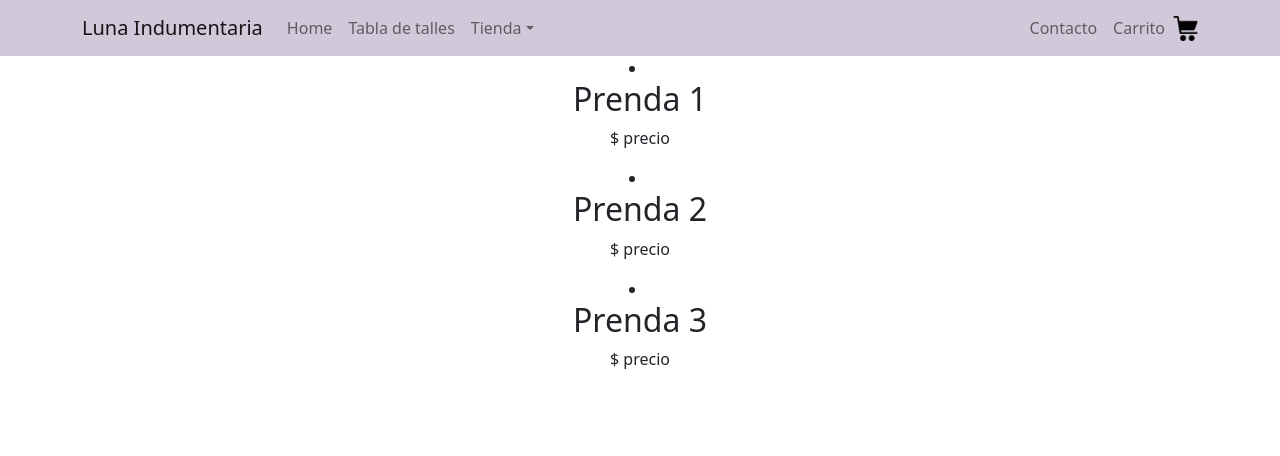
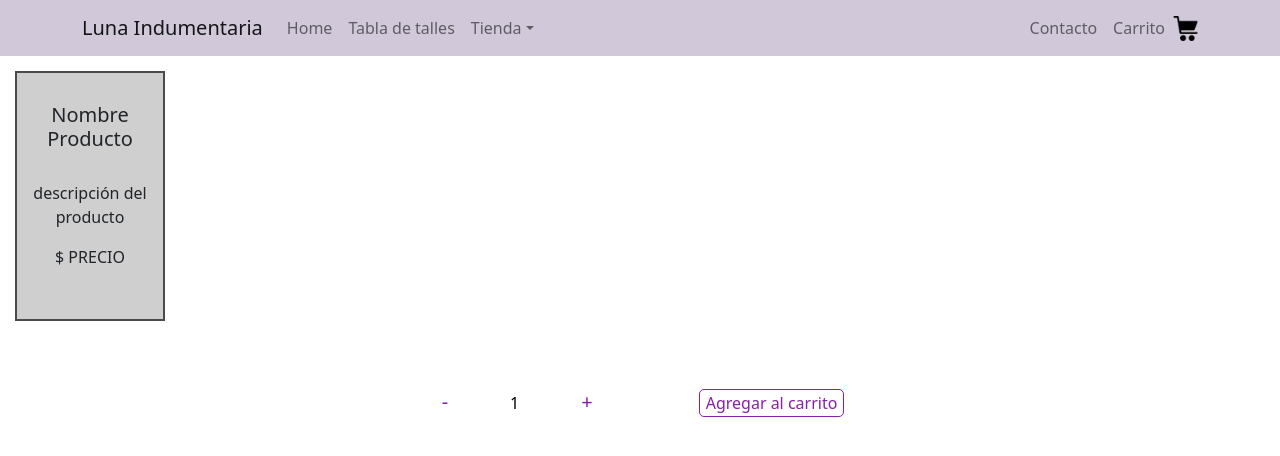
Before and after one commit to GuadalupeRedondo/ProyReact, a React (Create React App) app: page / in a window 1280 px wide. Shown: the top 456 px of the page. Built offline with nearby package versions, Linux system fonts and the light colour scheme.

Commit message:
desafio4

```diff
--- a/src/App.js
+++ b/src/App.js
@@ -2,20 +2,22 @@
 import './App.css';
 import 'bootstrap/dist/css/bootstrap.min.css';
 import NavBar from './components/NavBar/NavBar';
-import ItemListContainer from './components/ItemListContainer';
+import ItemListContainer from './components/ItemListContainer/ItemListContainer';
+import { useState } from 'react';
+import ItemCount from './components/ItemCount/ItemCount';
+
 
 
 function App() {
 
+
   return (
     <div className="App">
-    <NavBar/>
 
-
-    <div>
-      <ItemListContainer/>
-    </div>
-
+    <NavBar >
+    <ItemListContainer/>
+    </NavBar>
+    <ItemCount stock={5} initial={1}/>
     </div>
   );
 }
--- /dev/null
+++ b/src/components/ItemCount/ItemCount.css
@@ -0,0 +1,19 @@
+.boton1{
+    margin: 50px;
+    background-color: rgb(255, 255, 255);
+    border: 1px solid rgb(136, 31, 168);
+    border-radius:5px;
+    color:  #881fa8;
+}
+.boton2{
+    background-color: white;
+    margin:50px;
+    border: 0px solid rgb(255, 255, 255);
+    color:  rgb(136, 31, 168);
+    font-size:20px ;
+}
+.boton3{
+    border: 0px solid rgb(255, 255, 255);
+    background-color: white;
+    font-size:16px ;
+}
--- /dev/null
+++ b/src/components/ItemCount/ItemCount.js
@@ -0,0 +1,35 @@
+import React, { useEffect, useState } from 'react'
+
+import './ItemCount.css';
+
+const ItemCount = ({stock, initial, onAdd}) => {
+
+    const [count, setCount] = useState(initial)
+
+    function onAdd(){
+        setCount(count + 1)
+    }
+    function resta(){
+        setCount(count - 1)
+    }
+    useEffect( () => {
+        console.log({count})
+    })
+
+return (
+
+    <div>
+        <button className="boton2" onClick={resta}>-</button>
+
+        <button className="boton3">{count}</button>
+
+        <button className="boton2" onClick={onAdd}>+</button>
+
+        <button className="boton1" onClick={onAdd}>Agregar al carrito</button>
+    </div>
+
+)
+
+}
+
+export default ItemCount
--- a/src/components/ItemListContainer.js
+++ /dev/null
@@ -1,23 +0,0 @@
-import React from 'react'
-
-const ItemListContainer = () => {
-  return (
-    <div>
-        <li>
-        <h2>Prenda 1</h2>
-        <p> $ precio</p>
-        </li>
-        <li>
-        <h2>Prenda 2</h2>
-        <p> $ precio</p>
-        </li>
-        <li>
-        <h2>Prenda 3</h2>
-        <p> $ precio</p>
-        </li>
-
-    </div>
-  )
-}
-
-export default ItemListContainer
--- /dev/null
+++ b/src/components/ItemListContainer/ItemListContainer.css
@@ -0,0 +1,11 @@
+.contenedor{
+    margin: 15px;
+    width: 150px;
+    height: 250px;
+    border: 2px solid rgb(75, 75, 75);
+    background-color:rgb(207, 207, 207);
+}
+h1{
+    font-size:20px;
+    margin: 30px;
+}
--- /dev/null
+++ b/src/components/ItemListContainer/ItemListContainer.js
@@ -0,0 +1,18 @@
+import './ItemListContainer.css';
+
+const ItemListContainer = () => {
+
+
+
+  return (
+
+    <div className="contenedor">
+      <h1>Nombre Producto</h1>
+      <p>descripción del producto</p>
+      <p>$ PRECIO</p>
+    </div>
+
+  )
+}
+
+export default ItemListContainer
--- a/src/components/NavBar/NavBar.js
+++ b/src/components/NavBar/NavBar.js
@@ -1,10 +1,14 @@
-
-import {Container, Nav, Navbar, NavDropdown} from 'react-bootstrap'
+import Container from 'react-bootstrap/Container'
+import Nav from 'react-bootstrap/Nav'
+import Navbar from 'react-bootstrap/Navbar'
+import NavDropdown from 'react-bootstrap/NavDropdown'
 import CartWidget from '../CartWidget/CartWidget'
 import './NavBar.css';
 
-const NavBar = () => {
+const NavBar = ({children}) => {
+
     return (
+        <>
         <Navbar collapseOnSelect expand="lg" >
             <Container>
             <Navbar.Brand href="#home">Luna Indumentaria</Navbar.Brand>
@@ -30,7 +34,10 @@ const NavBar = () => {
             </Navbar.Collapse>
             <CartWidget/>
             </Container>
+
         </Navbar>
+        {children}
+        </>
     )
 }
 
```
